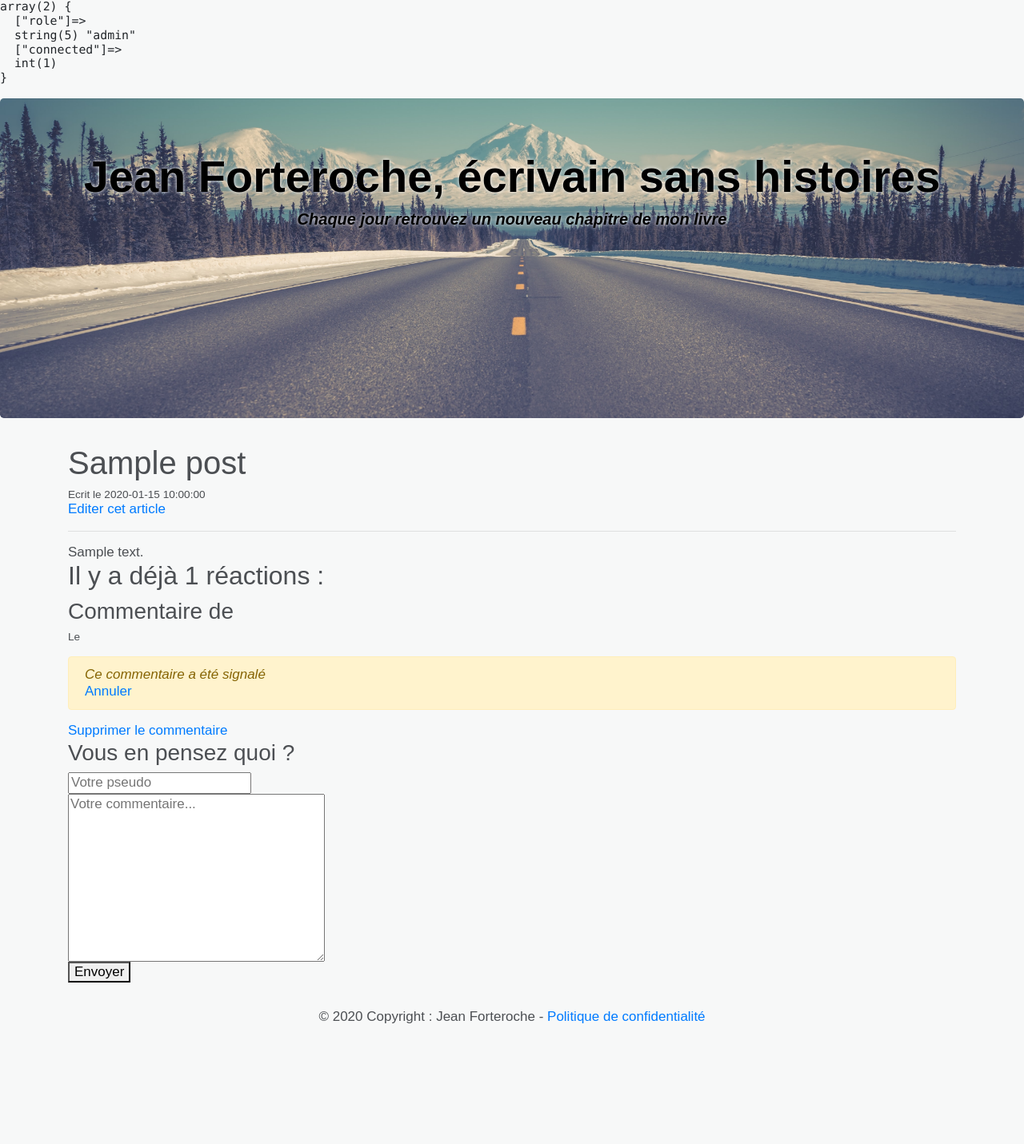
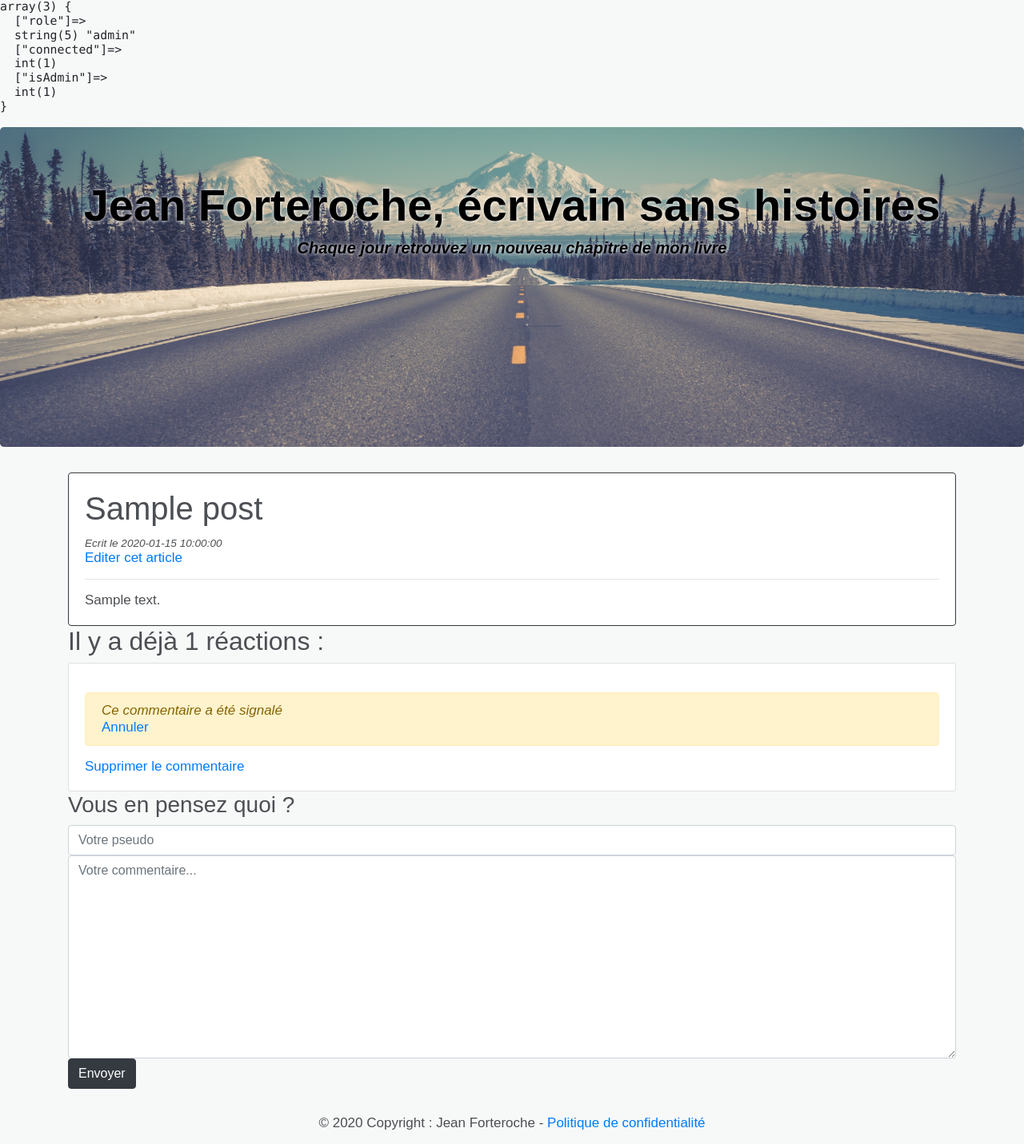
Before and after one commit to paulantoinecolin/OC-DWJ-P4, a PHP site: page /index.php?controller=article&task=show&id=1 in a window 1280 px wide. Shown: the whole page at 80% size. Before the commit the page ends 1280 px from the top, so only its background shows below. Run offline with PHP 8.4, Linux system fonts and the light colour scheme; the visitor is signed in with stand-in values (Sample User, id 1); tables that the repository leaves empty or names only in its code hold one stand-in row (values such as "Sample post"); data that the repository does not hold is empty; some libraries are stand-ins or nearby versions.

Commit message:
feat(front): adding some bootstrap classes

```diff
--- a/public/css/style.css
+++ b/public/css/style.css
@@ -27,3 +27,7 @@ body {
     background-size: cover;
     height: 400px;
   }
+
+  .jumbotron a:hover, a:visited, a:link, a:active {
+    text-decoration: none;
+  }
--- a/views/articles/show.view.php
+++ b/views/articles/show.view.php
@@ -1,55 +1,63 @@
 <div class="container">
     <div class="news">
 
+    <div class="card border-dark" style="width: 100%;">
+    <div class="card-body">
+        <h1 class="card-title"><?= $article['posttitle'] ?></h1>
+            <small><em>Ecrit le <?= $article['postcreatedate'] ?></em></small></br>
+            <?php if ($_SESSION['isAdmin'] ): ?>
+                <a href="index.php?controller=article&task=edit&id=<?= $article['id'] ?>">Editer cet article</a>
+            <?php endif;?>
+        <hr>
+        <p class="card-text"><?= html_entity_decode($article['posttext']) ?></p>
+    </div>
+    </div>
 
-    <h1><?= $article['posttitle'] ?></h1>
-        <small>Ecrit le <?= $article['postcreatedate'] ?></small></br>
-    <a href="index.php?controller=article&task=edit&id=<?= $article['id'] ?>">Editer cet article</a>
-    <hr>
-
-    <?= html_entity_decode($article['posttext']) ?>
     <?php if (count($commentaires) === 0) : ?>
         <h2>Il n'y a pas encore de commentaires pour cet article...</h2>
         <?php else : ?>
             <h2>Il y a déjà <?= count($commentaires) ?> réactions : </h2>
             <?php foreach ($commentaires as $commentaire) : ?>
-            <h3 class="#<?= $commentaire['id'] ?>">Commentaire de <?= $commentaire['commentpseudo'] ?></h3>
-            <small>Le <?= $commentaire['commentcreationdate'] ?></small>
+                <div class="card" style="width: 100%;">
+                <div class="card-body">
+            <h3 class="card-title #<?= $commentaire['id'] ?>"><?= $commentaire['commentpseudo'] ?></h3>
+            <small><em><?= $commentaire['commentcreationdate'] ?></small></em>
             <blockquote><?= $commentaire['commenttext'] ?></blockquote>
 
-        <?php
-            if (!$commentaire['commentflagged']) {
-                ?>
+        <?php if (!$commentaire['commentflagged']) { ?>
             <div class="alert alert-danger"  role="alert">
                 <a class="alert-link" href="index.php?controller=comment&task=report&id=<?= $commentaire['id'] ?>" onclick="return window.confirm('Êtes vous sûr de vouloir signaler ce commentaire ?')">Signaler</a>
             </div>
-            <?php
-            } else {
-                ?>
+            <?php } else { ?>
                 <div class="alert alert-warning"  role="alert">
                 <em>Ce commentaire a été signalé</em></br>
+                    <?php if ($_SESSION['isAdmin'] ): ?>
                     <a href="index.php?controller=comment&task=moderate&id=<?= $commentaire['id'] ?>"">Annuler</a>
+                    <?php endif;?>
             </div>
         <?php
-            } ?>
+            }
+                if ($_SESSION['isAdmin'] ): ?>
                     <a href="index.php?controller=comment&task=delete&id=<?= $commentaire['id'] ?>" onclick="return window.confirm('Êtes vous sûr de vouloir supprimer ce commentaire ?')">Supprimer le commentaire</a>
+                <?php endif;?>
+            </div>
+            </div>
         <?php endforeach ?>
-
     <?php endif ?>
 
-
-
     <form action="index.php?controller=comment&task=insert" method="POST">
+    <div class="form-group">
         <h3>Vous en pensez quoi ?</h3>
         <div>
-            <input type="text" name="commentpseudo" placeholder="Votre pseudo">
+            <input type="text"  class="form-control" name="commentpseudo" placeholder="Votre pseudo">
         </div>
         <div>
-            <textarea name="commenttext" id="" cols="30" rows="10" placeholder="Votre commentaire..."></textarea>
+            <textarea name="commenttext" id=""  class="form-control" cols="30" rows="10" placeholder="Votre commentaire..."></textarea>
             <input type="hidden" name="id" value="<?= $article_id ?>">
         </div>
         <div>
-            <button>Envoyer</button>
+            </div>
+            <button type="submit" class="btn btn-dark">Envoyer</button>
             </div>
     </form>
 
```
Also changed, not shown: views/articles/index.view.php (+14 -6 lines). Lines whose indentation alone changed are shown as unchanged.
